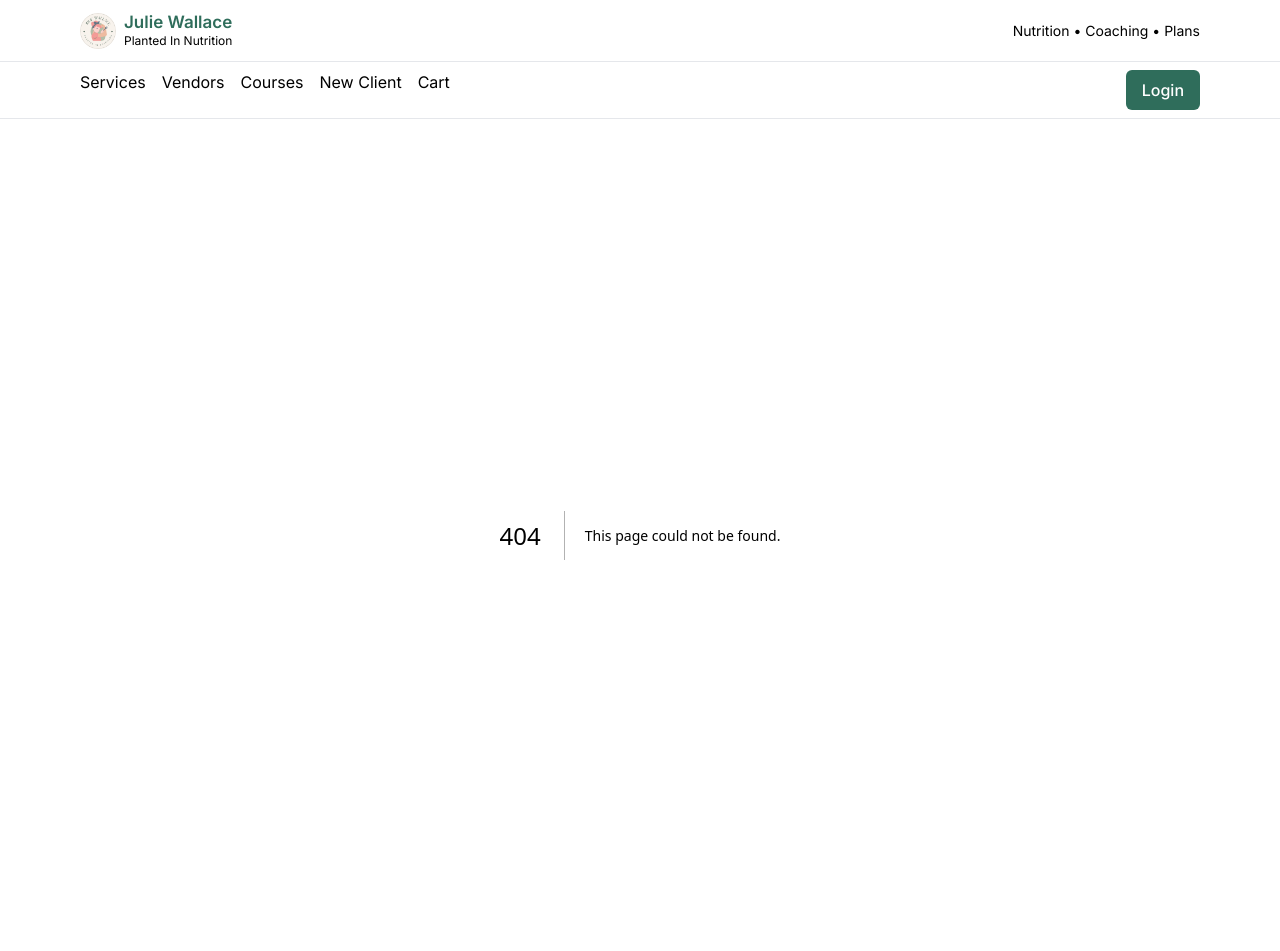
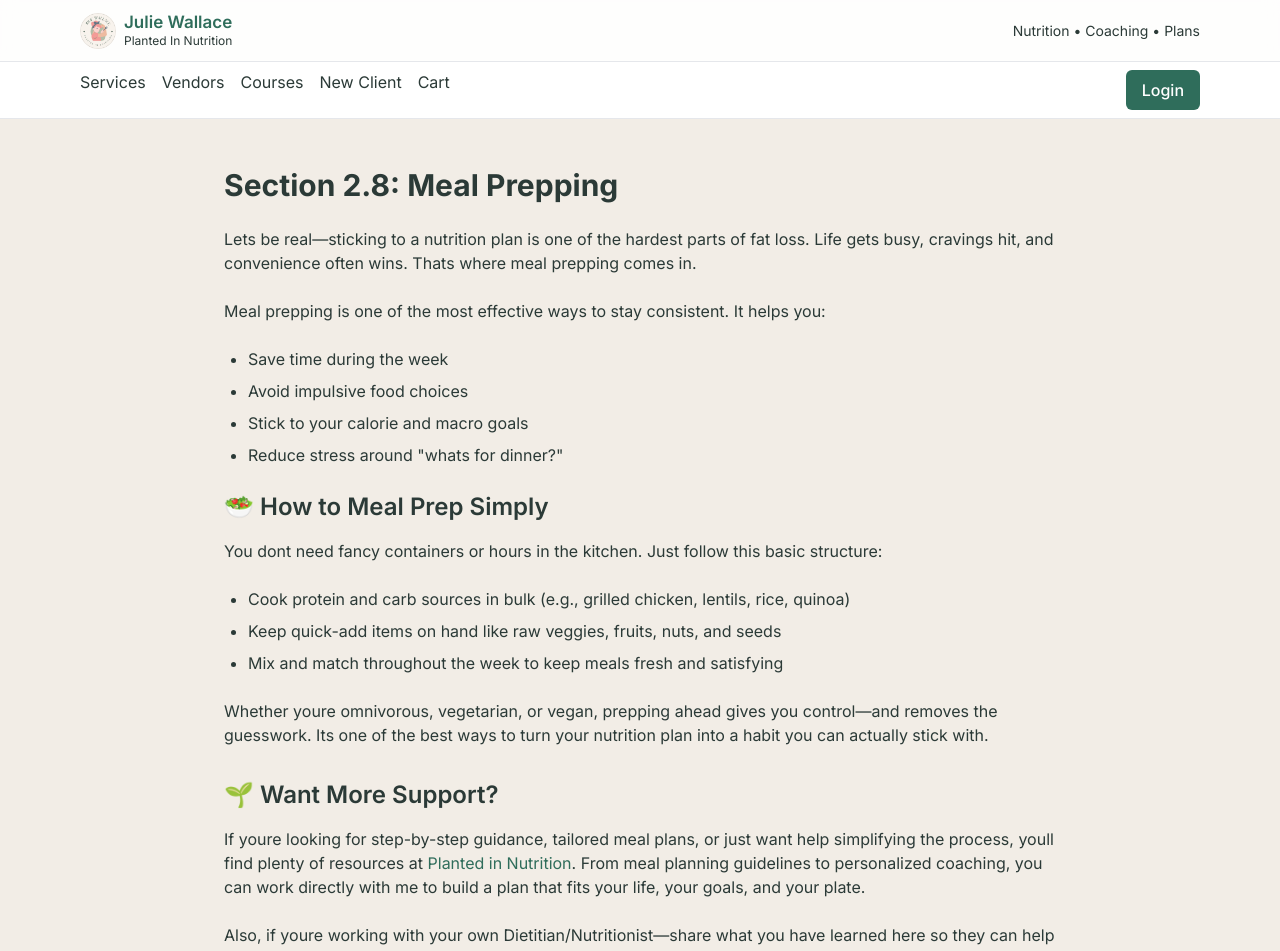
Before and after one commit to mr601s/nutritionist-marketplace-crm, a Next.js app: page /courses/module-2/section-8 in a window 1280 px wide. Before the commit this address had no page. Shown: the top 951 px of the page. Built offline with nearby package versions, Linux system fonts and the light colour scheme.

Commit message:
feat: add Section 2.8 Meal Prepping course page.

```diff
--- /dev/null
+++ b/app/courses/module-2/section-8/page.tsx
@@ -0,0 +1,54 @@
+export default function Section28Page() {
+  return (
+    <main className="p-8 max-w-4xl mx-auto">
+      <h1 className="text-3xl font-bold mb-6">
+        Section 2.8: Meal Prepping
+      </h1>
+
+      <p className="mb-6">
+        Let{''}s be real—sticking to a nutrition plan is one of the hardest parts of fat loss. Life gets busy, cravings hit, and convenience often wins. That{''}s where meal prepping comes in.
+      </p>
+
+      <p className="mb-6">
+        Meal prepping is one of the most effective ways to stay consistent. It helps you:
+      </p>
+
+      <ul className="list-disc pl-6 mb-6 space-y-2">
+        <li>Save time during the week</li>
+        <li>Avoid impulsive food choices</li>
+        <li>Stick to your calorie and macro goals</li>
+        <li>Reduce stress around "what{''}s for dinner?"</li>
+      </ul>
+
+      <h2 className="text-2xl font-semibold mb-4">
+        🥗 How to Meal Prep Simply
+      </h2>
+
+      <p className="mb-6">
+        You don{''}t need fancy containers or hours in the kitchen. Just follow this basic structure:
+      </p>
+
+      <ul className="list-disc pl-6 mb-6 space-y-2">
+        <li>Cook protein and carb sources in bulk (e.g., grilled chicken, lentils, rice, quinoa)</li>
+        <li>Keep quick-add items on hand like raw veggies, fruits, nuts, and seeds</li>
+        <li>Mix and match throughout the week to keep meals fresh and satisfying</li>
+      </ul>
+
+      <p className="mb-8">
+        Whether you{''}re omnivorous, vegetarian, or vegan, prepping ahead gives you control—and removes the guesswork. It{''}s one of the best ways to turn your nutrition plan into a habit you can actually stick with.
+      </p>
+
+      <h2 className="text-2xl font-semibold mb-4">
+        🌱 Want More Support?
+      </h2>
+
+      <p className="mb-6">
+        If you{''}re looking for step-by-step guidance, tailored meal plans, or just want help simplifying the process, you{''}ll find plenty of resources at <a href="https://www.plantedinnutrition.com/" className="text-brand hover:underline" target="_blank" rel="noopener noreferrer">Planted in Nutrition</a>. From meal planning guidelines to personalized coaching, you can work directly with me to build a plan that fits your life, your goals, and your plate.
+      </p>
+
+      <p className="mb-8">
+        Also, if you{''}re working with your own Dietitian/Nutritionist—share what you have learned here so they can help you reach your goals!
+      </p>
+    </main>
+  );
+}
```
